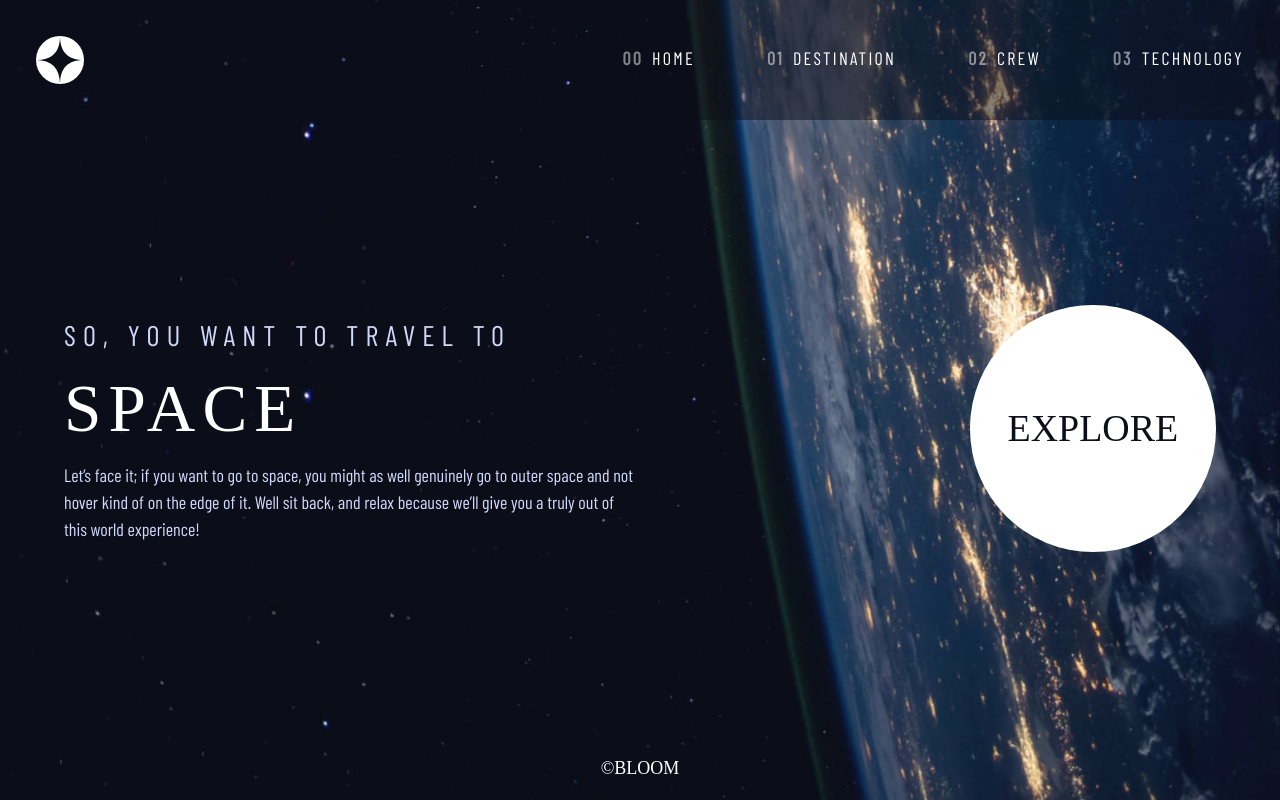
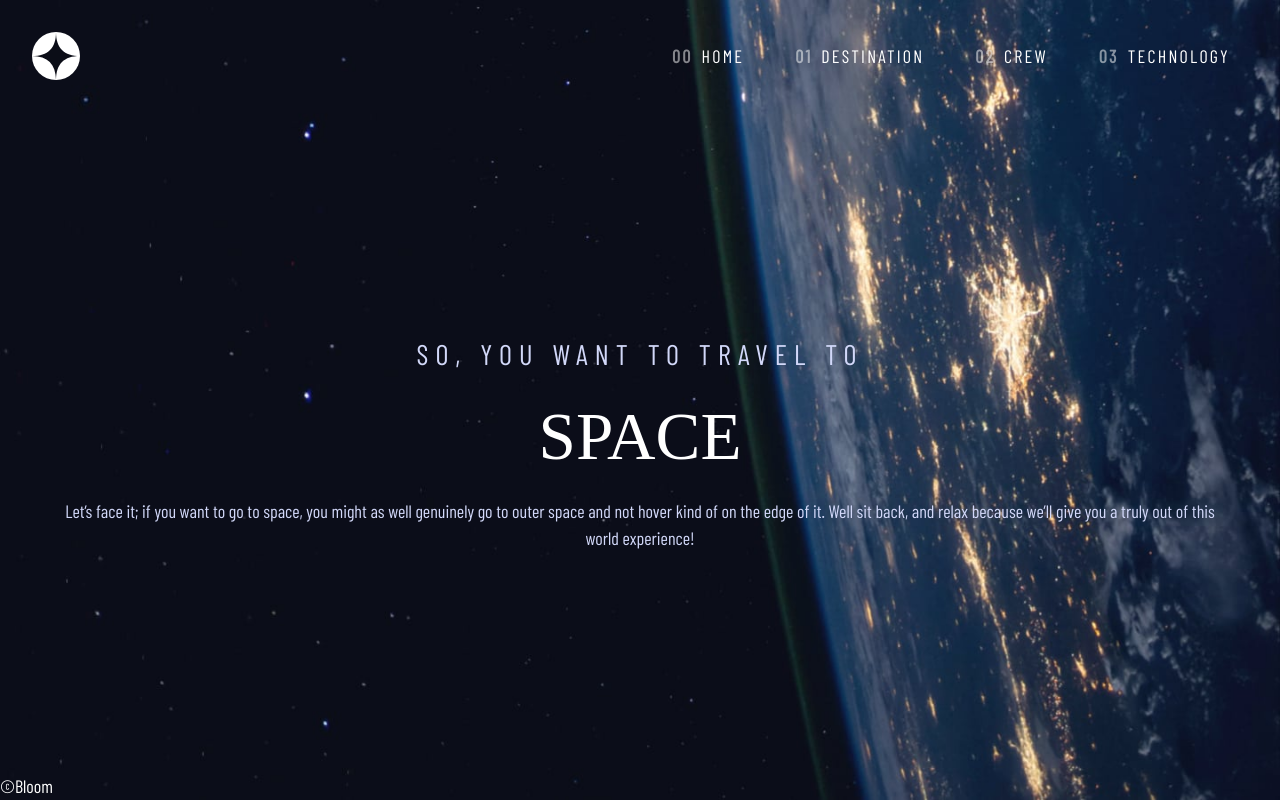
Before and after one commit to RaphaelPinheiiro/space-tourism, a website: page index.html in a window 1280 px wide. Drawn offline with nearby package versions, Linux system fonts and the light colour scheme; a web font is replaced by a local one.

Commit message:
Add fix `index.html` and `index.css`

```diff
--- a/index.html
+++ b/index.html
@@ -13,38 +13,36 @@
   <title>Frontend Mentor | Space tourism website</title>
 </head>
 
-<body class="p-home">
+<body class="home">
   <div class="l-container">
     <header class="l-header">
-      <img class="l-header__logo" src="/src/assets/shared/logo.svg" alt="Logo Space">
-      <nav class="c-nav ls-2 uppercase">
+      <img class="l-header__logo" src="/src/assets/shared/logo.svg" alt="Space logo">
+      <nav class="c-nav">
         <menu class="c-nav__menu">
-          <li class="c-nav__item"><a href="#" class="c-nav__link"><span class="number-title">00</span>Home</a></li>
-          <li class="c-nav__item"><a href="destination-moon.html" class="c-nav__link"><span
-                class="number-title">01</span>Destination</a>
-          </li>
-          <li class="c-nav__item"><a href="#" class="c-nav__link"><span class="number-title">02</span>Crew</a></li>
-          <li class="c-nav__item"><a href="#" class="c-nav__link"><span class="number-title">03</span>Technology</a>
-          </li>
+          <li class="c-nav__item"><a href="index.html" class="c-nav__link ls-2 uppercase"><span
+                class="number-title">00</span>Home</a></li>
+          <li class="c-nav__item"><a href="destination-moon.html" class="c-nav__link ls-2 uppercase"><span
+                class="number-title">01</span>Destination</a></li>
+          <li class="c-nav__item"><a href="#" class="c-nav__link ls-2 uppercase"><span
+                class="number-title">02</span>Crew</a></li>
+          <li class="c-nav__item"><a href="#" class="c-nav__link ls-2 uppercase"><span
+                class="number-title">03</span>Technology</a></li>
         </menu>
       </nav>
-      <button class="c-openbutton">&#9776</button>
+      <button class="c-button">&#9776</button>
     </header>
-    <main class="l-main grid wrapper">
-      <section class="l-main__introduction">
-        <h1 class="l-main__title fs-400 ls-1 text-medium uppercase">So, you want to travel to
-          <span class="d-block fs-800 text-light ff-serif margin">Space</span>
+    <main class="l-main wrapper">
+      <section class="l-main__intro">
+        <h1 class="l-main__title text-medium fs-400 ls-4 uppercase">So, you want to travel to
+          <span class="d-block margin text-light fs-800 ff-serif ls-0">Space</span>
         </h1>
         <p class="l-main__paragraph text-medium">Let’s face it; if you want to go to space, you might as well genuinely
           go to
           outer space and not hover kind of on the edge of it. Well sit back, and relax
           because we’ll give you a truly out of this world experience!</p>
       </section>
-      <a class="c-button ff-serif fs-500 uppercase" href="#">Explore</a>
     </main>
-    <footer class="l-footer">
-      <p class="l-footer__paragraph ff-serif uppercase">&copy;Bloom</p>
-    </footer>
+    <footer class="l-footer">&copy;Bloom</footer>
   </div>
 </body>
 
--- a/src/sass/base/_typography.scss
+++ b/src/sass/base/_typography.scss
@@ -65,11 +65,14 @@ p {
 
 // Letter spacing
 
-.ls-1 {
+.ls-4 {
   letter-spacing: 0.25em;
 }
 .ls-2 {
   letter-spacing: 0.125em;
+}
+.ls-0 {
+  letter-spacing: 0;
 }
 
 // Uppercase
--- a/src/sass/components/_c-button.scss
+++ b/src/sass/components/_c-button.scss
@@ -1,34 +1,12 @@
 @use "../abstract" as *;
 
 .c-button {
-  position: relative;
-  display: inline-grid;
-  place-items: center;
+  background-color: transparent;
+  border: none;
+  color: hsl(var(--clr-space-100));
+  font-size: 2em;
+  justify-self: end;
   align-self: center;
-  justify-self: center;
-  background-color: hsl(var(--clr-space-100));
-  border-radius: 50%;
-  color: hsl(var(--clr-space-300));
-  text-decoration: none;
-  padding: 1em;
-  aspect-ratio: 1;
-  z-index: 1;
-
-  &::after {
-    content: "";
-    position: absolute;
-    background-color: hsl(var(--clr-space-100) / 0.095);
-    border-radius: 50%;
-    width: 100%;
-    height: 100%;
-    z-index: -1;
-    opacity: 0;
-    transition: $transition-global;
-  }
-
-  &:hover::after,
-  &:focus::after {
-    opacity: 1;
-    transform: scale(1.2);
-  }
+  padding: 0;
+  margin: 0 2rem;
 }
--- a/src/sass/components/_c-nav.scss
+++ b/src/sass/components/_c-nav.scss
@@ -1,7 +1,8 @@
 @use "../abstract" as *;
 
 .c-nav {
-  background-color: hsl(var(--clr-space-300) / 0.5);
+  display: none;
+  padding: 0 2rem;
 
   &__menu {
     display: flex;
@@ -12,19 +13,11 @@
 
   &__item {
     list-style: none;
-    align-content: center;
-    border-bottom: 3px solid transparent;
-    margin: 0 2em;
-    height: 100%;
-    transition: $transition-global;
-
-    &:hover {
-      border-bottom: 3px solid hsl(var(--clr-space-100));
-    }
+    margin-right: 1em;
   }
 
   &__link {
     text-decoration: none;
-    color: inherit;
+    color: hsl(var(--clr-space-100));
   }
 }
--- a/src/sass/components/_c-openbutton.scss
+++ /dev/null
@@ -1,10 +0,0 @@
-.c-openbutton {
-  background-color: transparent;
-  border: none;
-  color: inherit;
-  font-size: 2em;
-  justify-self: end;
-  align-self: center;
-  margin: 0 2rem;
-  padding: 0;
-}
--- a/src/sass/components/_index.scss
+++ b/src/sass/components/_index.scss
@@ -1,4 +1,2 @@
 @forward "./c-nav";
 @forward "./c-button";
-@forward "./c-openbutton";
-@forward "./c-tabs";
--- a/src/sass/layout/_l-container.scss
+++ b/src/sass/layout/_l-container.scss
@@ -2,4 +2,5 @@
   display: grid;
   grid-template-rows: auto 1fr auto;
   min-height: 100vh;
+  row-gap: 4rem;
 }
--- a/src/sass/layout/_l-footer.scss
+++ /dev/null
@@ -1,4 +0,0 @@
-.l-footer {
-  text-align: center;
-  padding: 1em;
-}
--- a/src/sass/layout/_l-header.scss
+++ b/src/sass/layout/_l-header.scss
@@ -5,12 +5,8 @@
   grid-template-columns: repeat(2, 1fr);
 
   &__logo {
-    margin: 2em;
+    margin: 2rem;
   }
-}
-
-.c-nav {
-  display: none;
 }
 
 @include breakPoints("medium") {
@@ -18,7 +14,7 @@
     display: block;
   }
 
-  .c-openbutton {
+  .c-button {
     display: none;
   }
 }
--- a/src/sass/layout/_l-main.scss
+++ b/src/sass/layout/_l-main.scss
@@ -1,44 +1,34 @@
-@use "../abstract" as *;
 @use "../tools" as *;
 
 .l-main {
-  text-align: center;
+  display: grid;
+  align-items: center;
 
-  &__introduction {
-    align-content: center;
+  &__intro {
+    text-align: center;
   }
 
   &__destination {
     display: grid;
+    text-align: center;
     align-items: center;
+    row-gap: 2rem;
     height: 100%;
-  }
-
-  &__picture {
-    justify-self: center;
-    max-width: 60%;
   }
 
   &__title {
     grid-column: 1 / -1;
   }
+
+  &__picture {
+    max-width: 60%;
+    justify-self: center;
+  }
 }
 
 @include breakPoints("small") {
-  .grid {
+  .l-main__destination {
     grid-template-columns: repeat(2, 1fr);
-  }
-
-  .l-main__introduction,
-  .l-main__destination {
     text-align: left;
   }
-
-  .c-button {
-    justify-self: end;
-  }
-
-  .l-main__destination {
-    grid-template-columns: repeat(2, 1fr);
-  }
 }
--- a/src/sass/page/_p-destination.scss
+++ b/src/sass/page/_destination.scss
@@ -1,19 +1,19 @@
 @use "../tools" as *;
 
-.p-destination {
+.destination {
   background-image: url("/src/assets/destination/background-destination-mobile.jpg");
   background-position: top;
   background-size: cover;
 }
 
 @include breakPoints("medium") {
-  .p-destination {
+  .destination {
     background-image: url("/src/assets/destination/background-destination-tablet.jpg");
   }
 }
 
 @include breakPoints("large") {
-  .p-destination {
+  .destination {
     background-image: url("/src/assets/destination/background-destination-desktop.jpg");
   }
 }
--- a/src/sass/page/_p-home.scss
+++ b/src/sass/page/_home.scss
@@ -1,19 +1,19 @@
 @use "../tools" as *;
 
-.p-home {
+.home {
   background-image: url("/src/assets/home/background-home-mobile.jpg");
   background-position: bottom;
   background-size: cover;
 }
 
 @include breakPoints("medium") {
-  .p-home {
+  .home {
     background-image: url("/src/assets/home/background-home-tablet.jpg");
   }
 }
 
 @include breakPoints("large") {
-  .p-home {
+  .home {
     background-image: url("/src/assets/home/background-home-desktop.jpg");
   }
 }
--- a/src/sass/page/_index.scss
+++ b/src/sass/page/_index.scss
@@ -1,2 +1,2 @@
-@forward "./p-home";
-@forward "./p-destination";
+@forward "./home";
+@forward "./destination";
--- a/src/sass/tools/_grid.scss
+++ /dev/null
@@ -1,3 +0,0 @@
-.grid {
-  display: grid;
-}
--- a/src/sass/tools/_index.scss
+++ b/src/sass/tools/_index.scss
@@ -3,4 +3,3 @@
 @forward "./wrapper";
 @forward "./d-block";
 @forward "./margin";
-@forward "./grid";
--- a/src/sass/tools/_margin.scss
+++ b/src/sass/tools/_margin.scss
@@ -1,3 +1,3 @@
 .margin {
-  margin: 1rem 0;
+  margin: 1.5rem 0;
 }
```
Also changed, not shown: destination-moon.html (+15 -30 lines), dist/css/index.css, src/sass/components/_c-tabs.scss (deleted), 1 other file.
